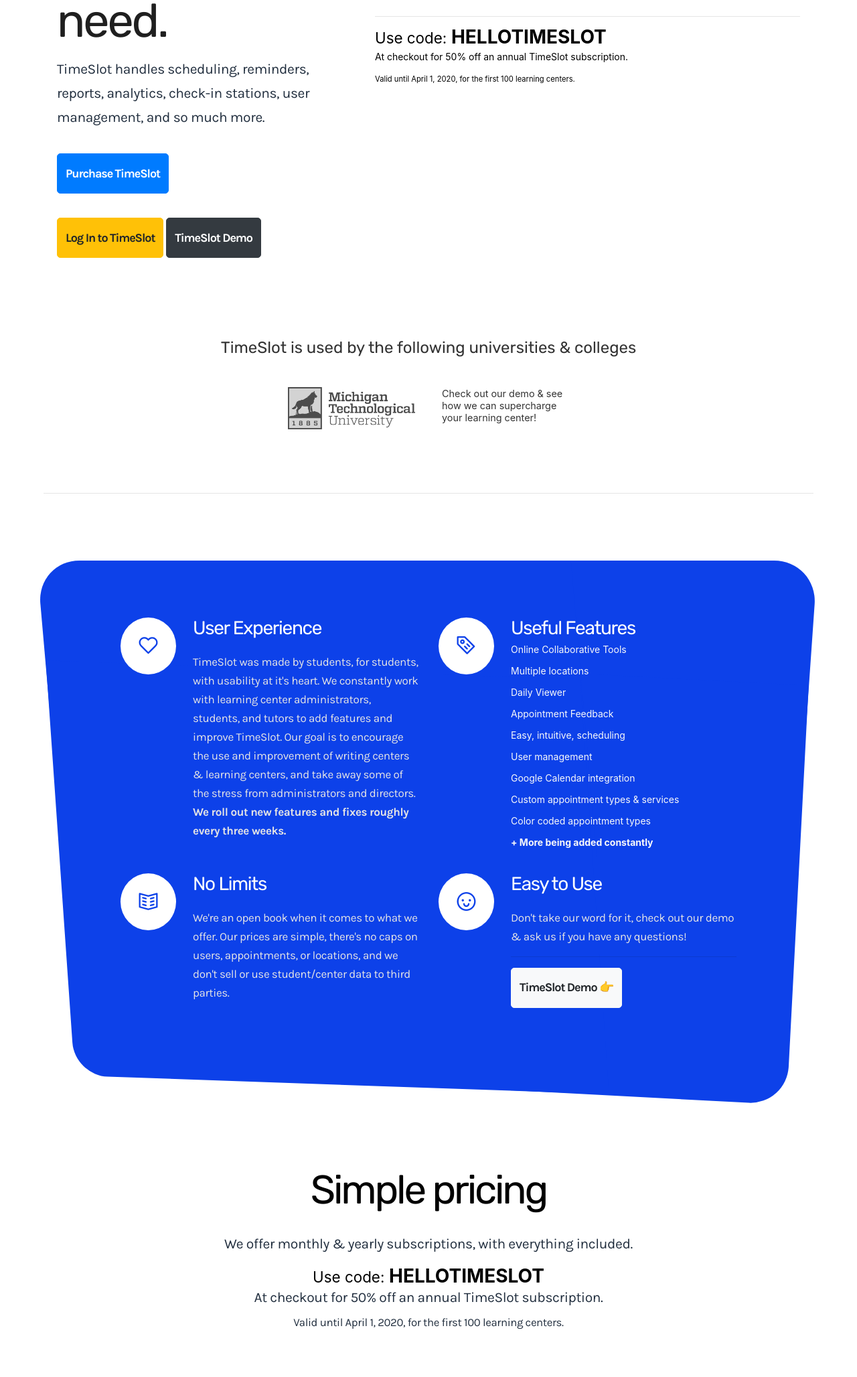
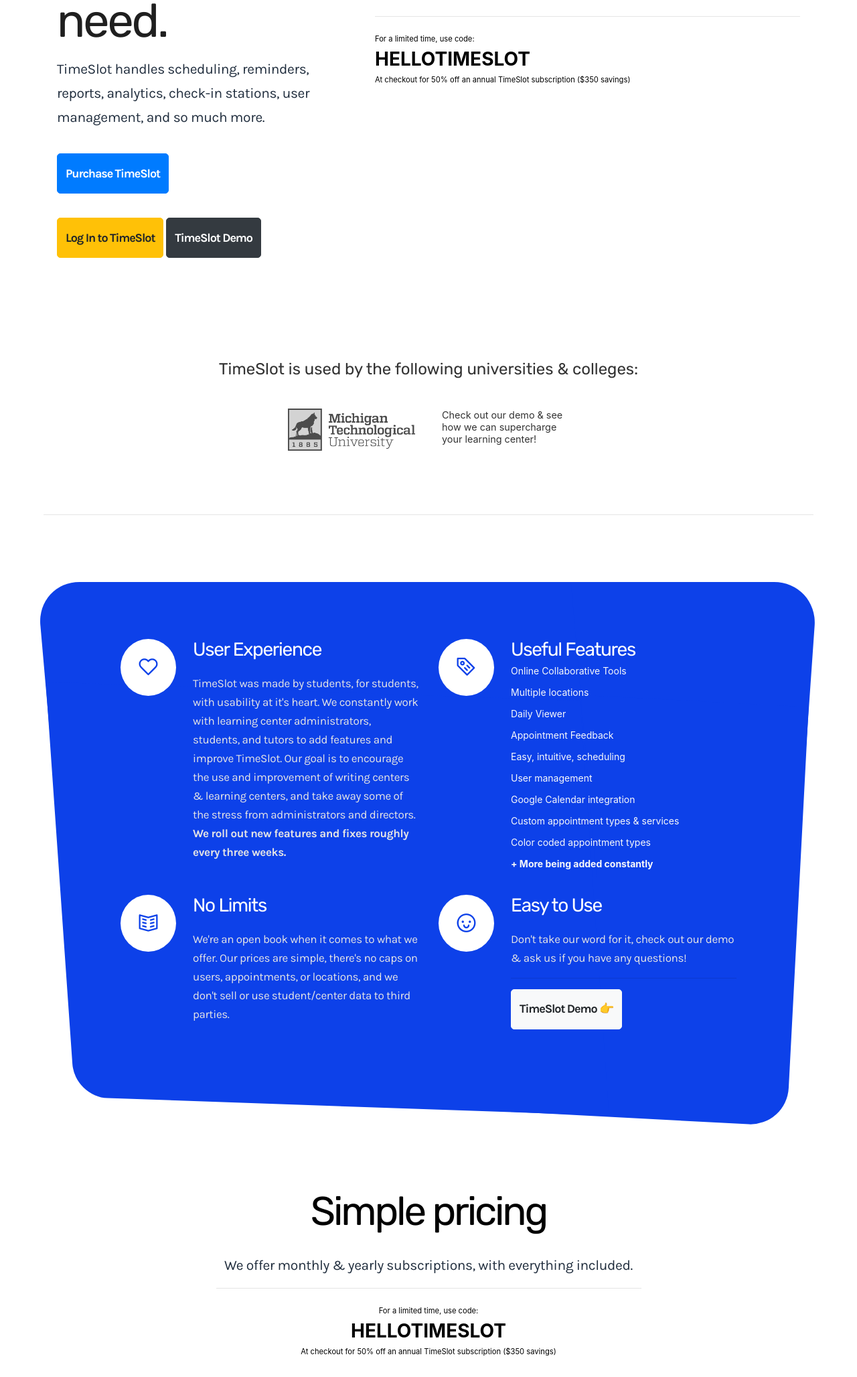
Before and after one commit to Burgundy-Labs/timeslot-us, a plain HTML site: page index.html in a window 1280 px wide. Shown: the part 438-2494 px from the top of the page at 67% size. Drawn offline with Linux system fonts and the light colour scheme.

Commit message:
Update index.html

```diff
--- a/index.html
+++ b/index.html
@@ -4,7 +4,9 @@
     <meta charset="UTF-8" />
     <meta name="viewport" content="width=device-width, initial-scale=1.0" />
     <meta http-equiv="X-UA-Compatible" content="ie=edge" />
-    <meta description="TimeSlot - learning center and writing ceneter scheduling software." />
+    <meta
+      description="TimeSlot - learning center and writing ceneter scheduling software."
+    />
     <title>TimeSlot</title>
     <!-- Plugins CSS -->
     <link
@@ -12,7 +14,7 @@
       href="./plugins/bootstrap-4.3.1/css/bootstrap.min.css"
     />
     <link rel="stylesheet" href="./plugins/meanmenu/meanmenu.css" />
-		<link rel="icon" type="image/png" href="favicon.png" />
+    <link rel="icon" type="image/png" href="favicon.png" />
 
     <!-- fonts -->
     <link rel="stylesheet" href="./fonts/ep-icon-fonts/css/ep-font.css" />
@@ -119,14 +121,14 @@
                 <source src="image/promo.mp4" type="video/mp4" />
               </video>
               <hr />
-              <h3><small>Use code:</small> HELLOTIMESLOT</h3>
-              <p>
-                At checkout for 50% off an annual TimeSlot subscription.<br />
-                <small
-                  >Valid until April 1, 2020, for the first 100 learning
-                  centers.</small
-                >
-              </p>
+              <small>For a limited time, use code:<br /></small>
+              <h3>
+                HELLOTIMESLOT
+              </h3>
+              <small>
+                At checkout for 50% off an annual TimeSlot subscription ($350
+                savings)
+              </small>
             </div>
           </div>
         </div>
@@ -135,7 +137,8 @@
       <section class="client-section">
         <div class="container">
           <div class="client-title">
-            <h2>TimeSlot is used by the following universities & colleges</h2>
+            <br />
+            <h2>TimeSlot is used by the following universities & colleges:</h2>
           </div>
           <div class="client-brand-wrapper">
             <div class="single-brand">
@@ -328,14 +331,15 @@
                   We offer monthly & yearly subscriptions, with everything
                   included.
                 </p>
-                 <h3><small>Use code:</small> HELLOTIMESLOT</h3>
-              <p>
-                At checkout for 50% off an annual TimeSlot subscription.<br />
-                <small
-                  >Valid until April 1, 2020, for the first 100 learning
-                  centers.</small
-                >
-              </p>
+                <hr />
+                <small>For a limited time, use code:<br /></small>
+                <h3>
+                  HELLOTIMESLOT
+                </h3>
+                <small>
+                  At checkout for 50% off an annual TimeSlot subscription ($350
+                  savings)
+                </small>
               </div>
             </div>
           </div>
```
